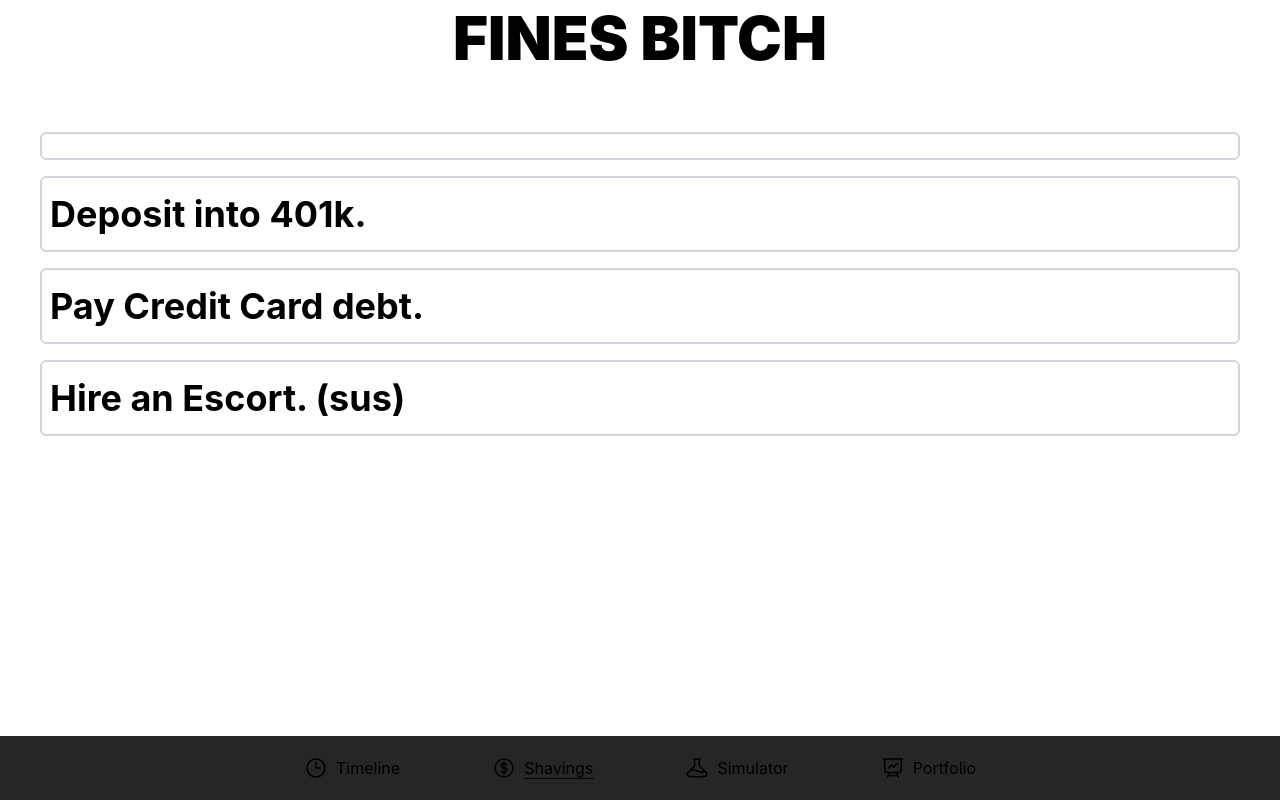
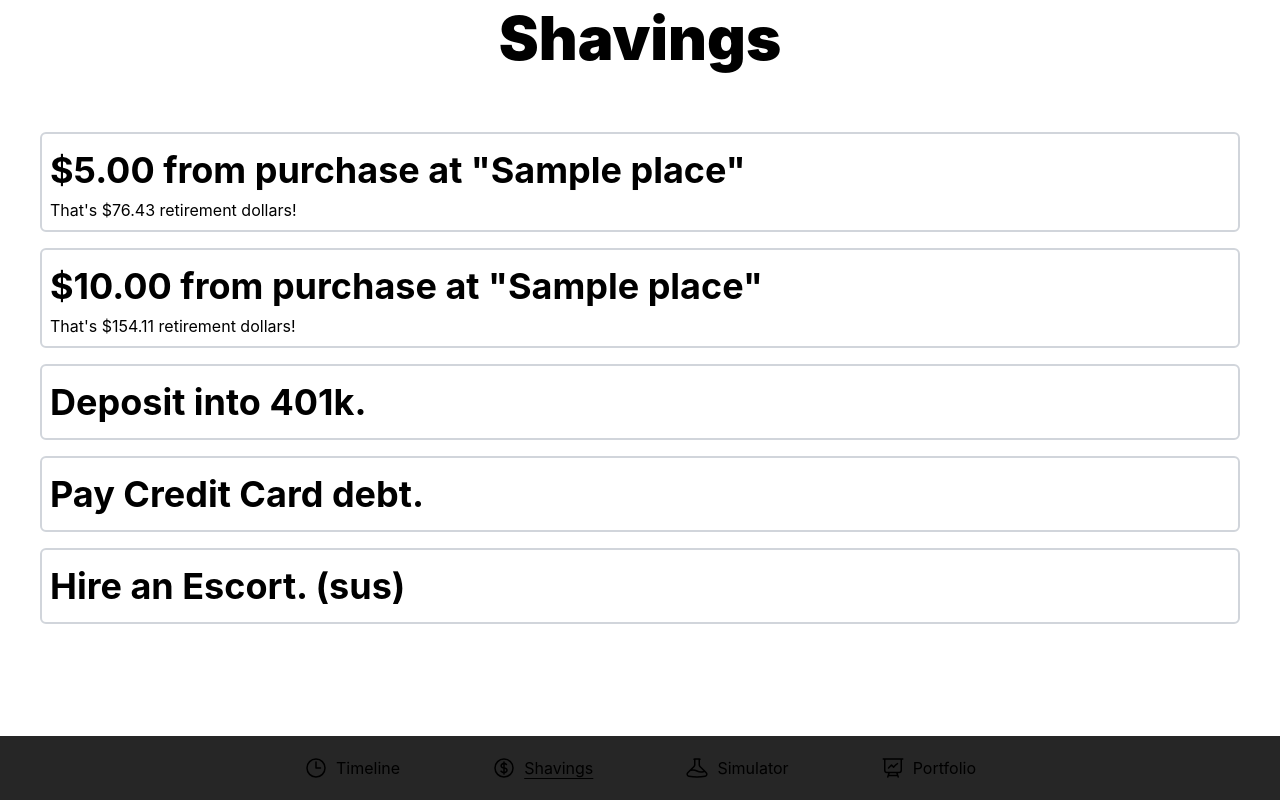
Before and after one commit to jacksonwelsh/hackdfw22, a Next.js app: page /shavings in a window 1280 px wide. Built offline with nearby package versions, Linux system fonts and the light colour scheme.

Commit message:
improved it

```diff
--- a/pages/shavings.tsx
+++ b/pages/shavings.tsx
@@ -8,11 +8,16 @@ const Shavings: NextPage = () => {
 
         <main className="flex-col">
             <div className="text-center pb-10">
-                <h1>FINES BITCH</h1>
+                <h1>Shavings</h1>
             </div>
             <div className="grid grid-cols-1 gap-4 my-4 px-10">
                 <Card>
-                    <h2></h2>
+                    <h2>$5.00 from purchase at "Sample place"</h2>
+                    <h4>That's $76.43 retirement dollars!</h4>
+                </Card>
+                <Card>
+                    <h2>$10.00 from purchase at "Sample place"</h2>
+                    <h4>That's $154.11 retirement dollars!</h4>
                 </Card>
                 <Card>
                     <h2>Deposit into 401k.</h2>
```
